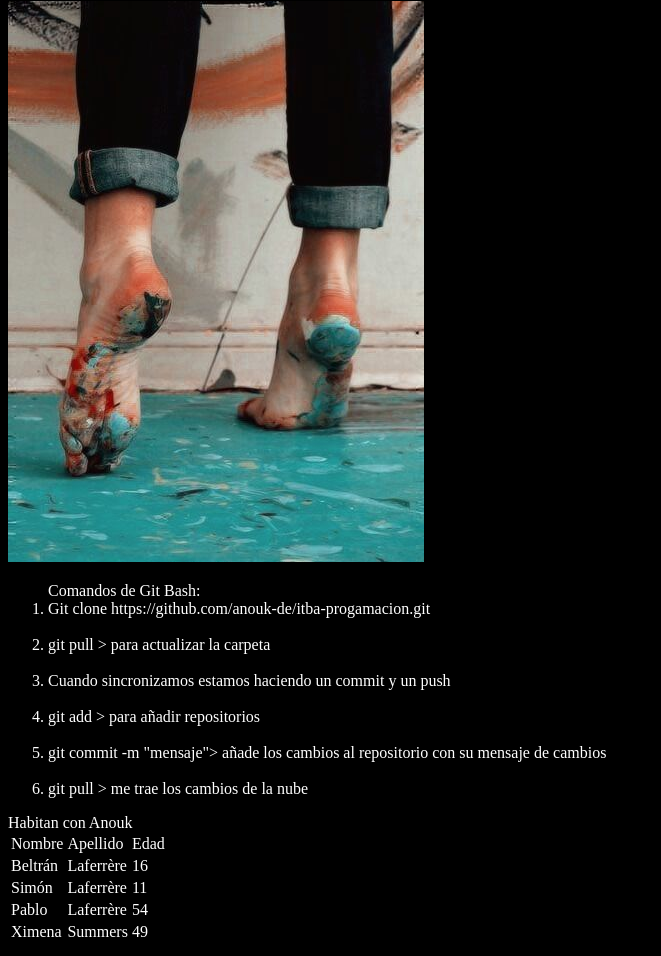
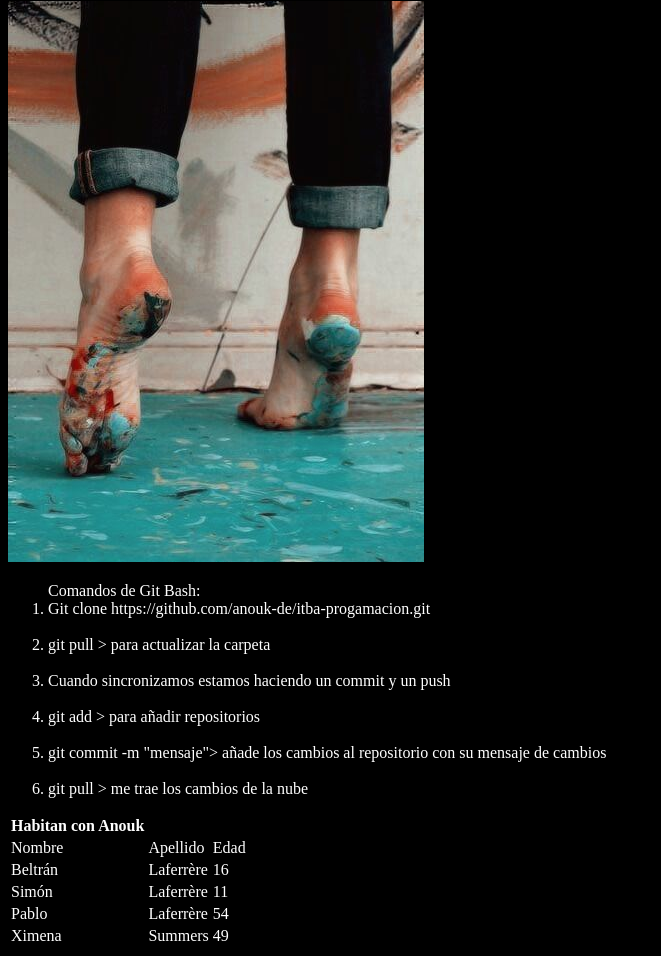
Before and after one commit to anouk-de/itba-progamacion, a plain HTML site: page Clase 2/index.html in a window 1280 px wide. Shown: the part 520-1476 px from the top of the page, without its empty margins (0-661 px from the left). Drawn offline with Linux system fonts and the light colour scheme.

Commit message:
table header

```diff
--- a/Clase 2/index.html
+++ b/Clase 2/index.html
@@ -58,8 +58,9 @@
     <li> git commit -m "mensaje"> añade los cambios al repositorio con su mensaje de cambios</li><br>
     <li> git pull > me trae los cambios de la nube</li> </ol>
 
-Habitan con Anouk
 <table>
+<th> Habitan con Anouk</th>
+
 <tr><!--table row--> <td>Nombre</td><td>Apellido</td><td>Edad</td></tr>
 <tr> <td>Beltrán</td><td>Laferrère</td><td>16</td></tr>
 <tr> <td>Simón</td><td>Laferrère</td><td>11</td></tr>
```
